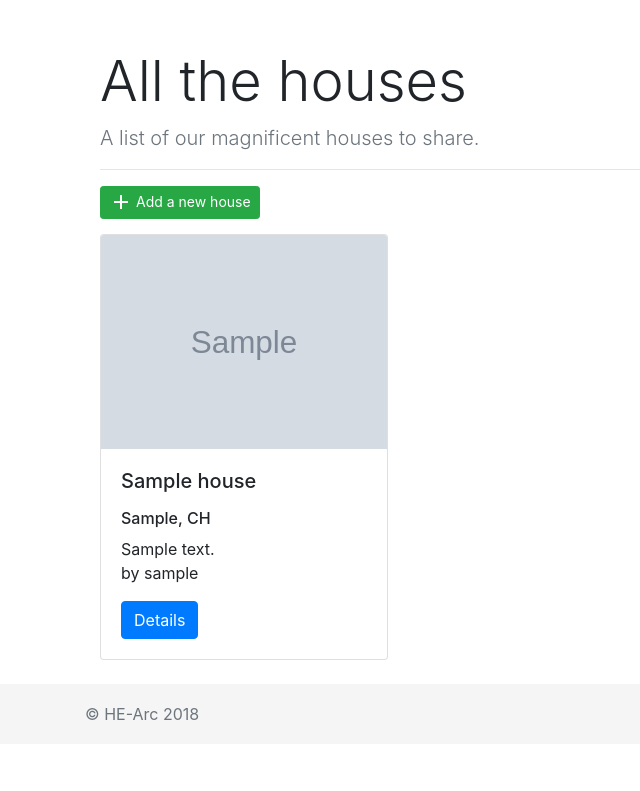
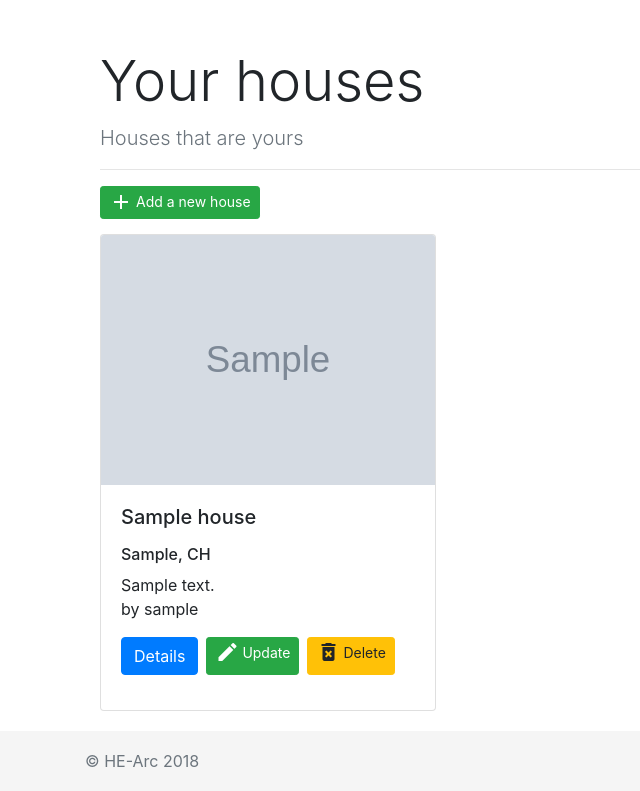
Before and after one commit to HE-Arc/Home2Share, a Django app: a page that uses Home2ShareProject/main/templates/main/house_list.html in a window 1280 px wide. Shown: the part 56-847 px from the top of the page, without its empty margins (0-640 px from the left). Before the commit the page ends 776 px from the top, so only its background shows below. Run offline with Django 3.2, Linux system fonts and the light colour scheme; a user stored in the database is signed in; tables that the repository leaves empty hold one stand-in row (values such as "Sample post"); grey boxes marked "Sample" are stand-in pictures; some libraries are stand-ins or nearby versions.

Commit message:
Houses templates update with User connected

```diff
--- a/Home2ShareProject/main/templates/main/house_detail.html
+++ b/Home2ShareProject/main/templates/main/house_detail.html
@@ -24,6 +24,7 @@
         <li>Price : {{ house.price }}</li>
       </ul>
 
+      {% if house.user.username == request.user.username %}
       <div class="btn-toolbar" role="toolbar" aria-label="Toolbar with button groups">
         <div class="btn-group mr-2" role="group" aria-label="First group">
           <a href="{% url 'house-update' house.slug_name %}" class="btn btn-success btn-sm"><i class="material-icons">mode_edit</i>Update</a>
@@ -32,6 +33,7 @@
           <a href="{% url 'house-delete' house.slug_name %}" class="btn btn-warning btn-sm"><i class="material-icons">delete_forever</i>Delete</a>
         </div>
       </div>
+      {% endif %}
 
 
 
--- a/Home2ShareProject/main/templates/main/house_list.html
+++ b/Home2ShareProject/main/templates/main/house_list.html
@@ -8,14 +8,15 @@
   <div class="row">
     <div class="col-md-12">
 
-      <h1 class="display-4">All the houses</h1>
-      <p class="lead text-muted">A list of our magnificent houses to share.</p>
+      <h1 class="display-4">{% if view.name == 'profile-house-list' %}Your houses{% else %}All the houses{% endif %}</h1>
+      <p class="lead text-muted">{% if view.name == 'profile-house-list' %}Houses that are yours{% else %}A list of our magnificent houses to share.{% endif %}</p>
 
       <hr/>
-
+      {% if view.name == 'profile-house-list' %}
       <div class="btn-toolbar" role="toolbar" aria-label="Toolbar with button groups">
         <a href="{% url 'house-new' user.username %}" class="btn btn-success btn-sm"><i class="material-icons">add</i>Add a new house</a>
       </div>
+      {% endif %}
 
     	<div class="row">
 
@@ -23,12 +24,28 @@
 
       <!-- Creating a column for each treasure panel -->
       <div class="col-md-4">
-        <div class="card" style="width: 18rem;">
+        <div class="card" style="width: 21rem;">
           <img class="card-img-top" src="{{ house.image.url }}" alt="Card image cap">
           <div class="card-body">
             <h5 class="card-title">{{ house.name }}</h5>
             <p class="card-text"><h6>{{ house.city}}, {{house.country}}</strong></h6>{{ house.description|truncatewords:50 }} <br>by {{ house.user.username }}</p>
-            <a href="/house/{{house.slug_name}}/" class="btn btn-primary">Details</a>
+
+
+            <div class="btn-toolbar" role="toolbar" aria-label="Toolbar with button groups">
+              <div class="btn-group mr-2" role="group" aria-label="First group">
+                <a href="/house/{{house.slug_name}}/" class="btn btn-primary">Details</a>
+              </div>
+              {% if house.user.username == request.user.username %}
+              <div class="btn-group mr-2" role="group" aria-label="Second group">
+                <a href="{% url 'house-update' house.slug_name %}" class="btn btn-success btn-sm"><i class="material-icons">mode_edit</i>Update</a>
+              </div>
+              <div class="btn-group mr-2" role="group" aria-label="Third group">
+                <a href="{% url 'house-delete' house.slug_name %}" class="btn btn-warning btn-sm"><i class="material-icons">delete_forever</i>Delete</a>
+              </div>
+              {% endif %}
+            </div>
+
+
           </div>
         </div>
       </div>
--- a/Home2ShareProject/main/views/house_views.py
+++ b/Home2ShareProject/main/views/house_views.py
@@ -11,6 +11,7 @@
 class UserHouseListView(generic.ListView):
     model = House
     paginate_by = 3
+    name = 'profile-house-list'
 
     def get_queryset(self):
         user = get_object_or_404(User, username=self.kwargs['slug'])
@@ -23,6 +24,7 @@
 class HouseListView(generic.ListView):
     model = House
     paginate_by = 3
+    name = 'public-house-list'
 
     def get_queryset(self):
         return House.objects.all()
```
